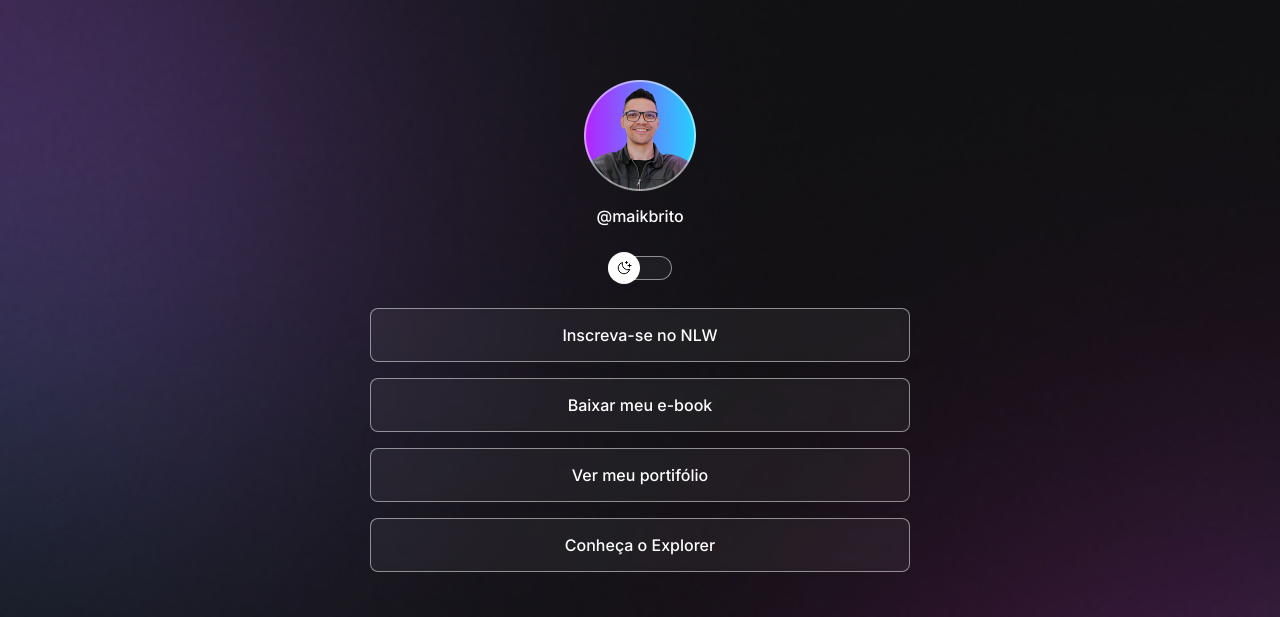
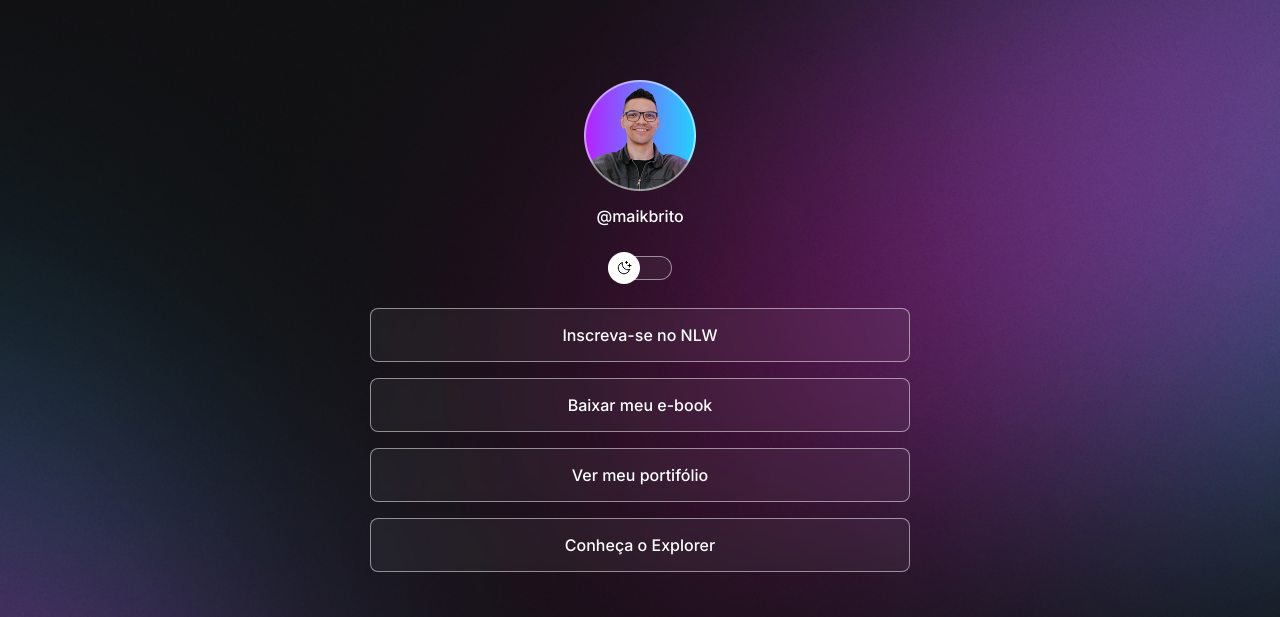
Before and after one commit to demetrio-silva/rocketseat_discover, a plain HTML site: page projetos/index.html in a window 1280 px wide. Shown: the top 617 px of the page. Drawn offline with nearby package versions, Linux system fonts and the light colour scheme.

Commit message:
Change background based on media querries

```diff
--- a/projetos/style.css
+++ b/projetos/style.css
@@ -35,6 +35,7 @@ body {
   /*SHORT READ OU ATALHO*/
   /*background color image repeat position size */
   background: var(--bg-url)  /*url(./assets/bg-mobile.jpg)*/ no-repeat top center/cover;
+  height: 100vh;
 }
 
 body * {
@@ -194,3 +195,18 @@ footer {
   text-align: center;
   font-size: 14px;
 }
+
+/* media queries */
+/*
+Só funcio o @media com a linha abaixo declarada na head do index.html
+<meta name="viewport" content="width=device-width, initial-scale=1.0" />
+*/
+@media (min-width: 700px) {
+  :root {
+    --bg-url: url(./assets/bg-desktop.jpg);
+  }
+
+  .light {
+    --bg-url: url(./assets/bg-desktop-light.jpg);
+  }
+}
```
Also changed, not shown: projetos/assets/bg-desktop-light.jpg (added), projetos/assets/bg-desktop.jpg (added).
